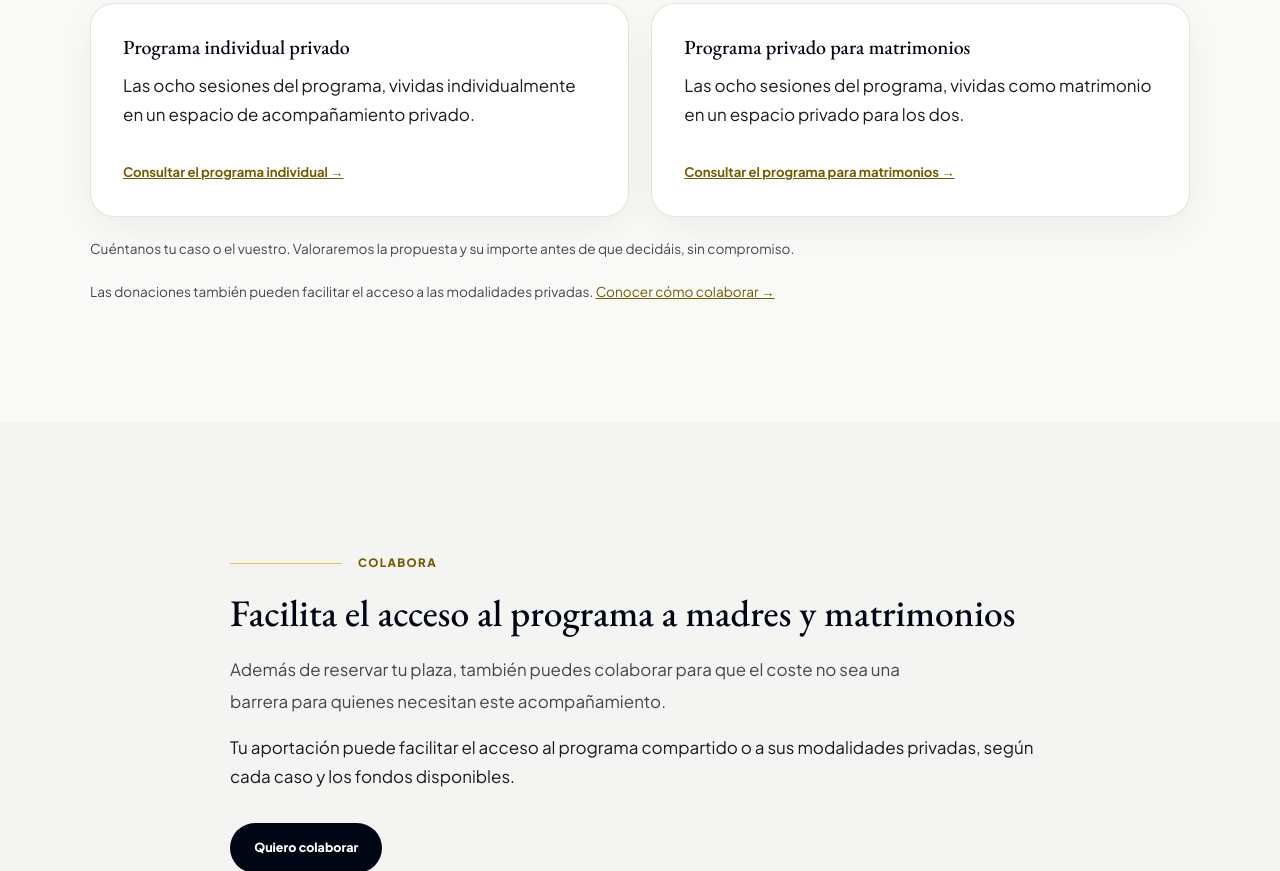
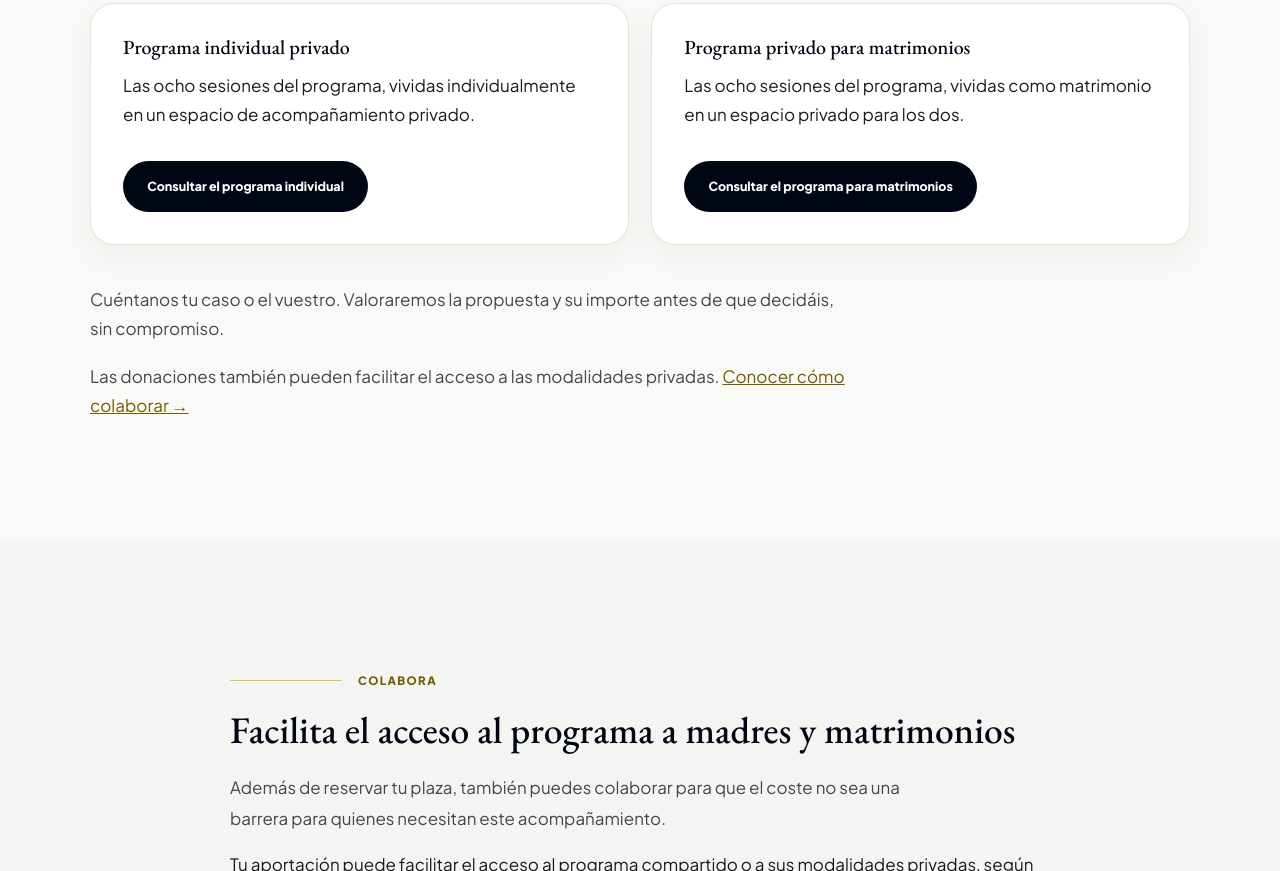
Before and after one commit to rdrgzjavier/mamasdecieloytierra, a website: page el-programa/index.html in a window 1280 px wide. Shown: the part 4670-5541 px from the top of the page. Drawn offline with nearby package versions, Linux system fonts and the light colour scheme.

Commit message:
Align private program typography and card calls to action

```diff
--- a/assets/site.css
+++ b/assets/site.css
@@ -2223,19 +2223,23 @@ html body .narrow > p.eyebrow::before {
   align-items: flex-start;
 }
 
-.private-program-options .card a {
+.private-program-options .card p {
+  margin-bottom: 2rem;
+}
+
+.private-program-options .card .button {
   margin-top: auto;
-  padding-top: 1rem;
-  color: var(--secondary);
-  font-size: .82rem;
-  font-weight: 700;
 }
 
 .private-program-note {
   max-width: 760px;
   margin: 1.25rem 0 0;
   color: var(--text-soft);
-  font-size: .85rem;
+  font-size: inherit;
+}
+
+.private-program-options + .private-program-note {
+  margin-top: 2.5rem;
 }
 
 .private-program-note a {
--- a/el-programa/index.html
+++ b/el-programa/index.html
@@ -132,7 +132,7 @@
     <link rel="preconnect" href="https://fonts.googleapis.com">
     <link rel="preconnect" href="https://fonts.gstatic.com" crossorigin>
     <link href="https://fonts.googleapis.com/css2?family=EB+Garamond:wght@400;500;600&family=Plus+Jakarta+Sans:wght@400;500;600;700;800&display=swap" rel="stylesheet">
-    <link rel="stylesheet" href="../assets/site.css?v=20260811-12">
+    <link rel="stylesheet" href="../assets/site.css?v=20261018-1">
   </head>
   <body>
     <header class="site-header">
@@ -200,12 +200,12 @@
             <article class="card">
               <h3>Programa individual privado</h3>
               <p>Las ocho sesiones del programa, vividas individualmente en un espacio de acompañamiento privado.</p>
-              <a href="/contacto/?interes=Programa%20privado">Consultar el programa individual →</a>
+              <a class="button" href="/contacto/?interes=Programa%20privado">Consultar el programa individual</a>
             </article>
             <article class="card">
               <h3>Programa privado para matrimonios</h3>
               <p>Las ocho sesiones del programa, vividas como matrimonio en un espacio privado para los dos.</p>
-              <a href="/contacto/?interes=Programa%20privado">Consultar el programa para matrimonios →</a>
+              <a class="button" href="/contacto/?interes=Programa%20privado">Consultar el programa para matrimonios</a>
             </article>
           </div>
           <p class="private-program-note">Cuéntanos tu caso o el vuestro. Valoraremos la propuesta y su importe antes de que decidáis, sin compromiso.</p>
```
Also changed, not shown: index.html (+1 -1 lines).
